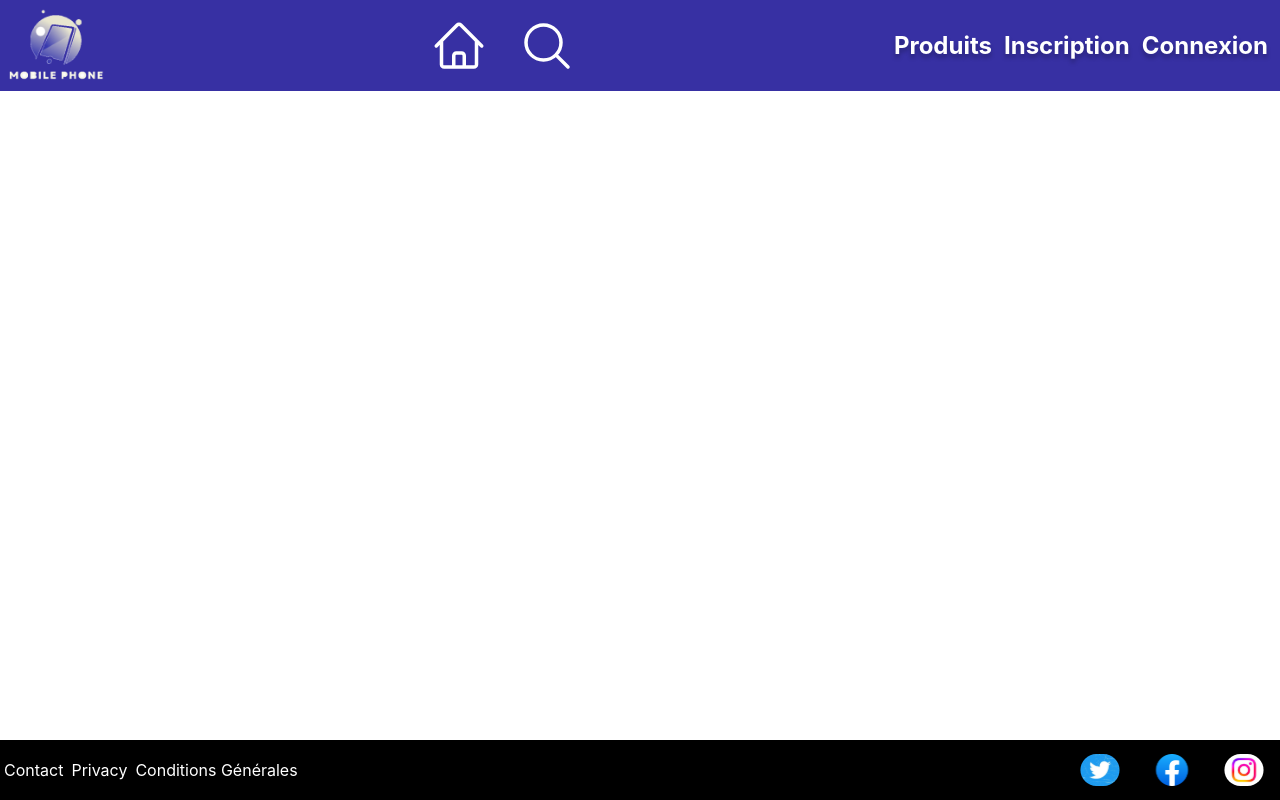
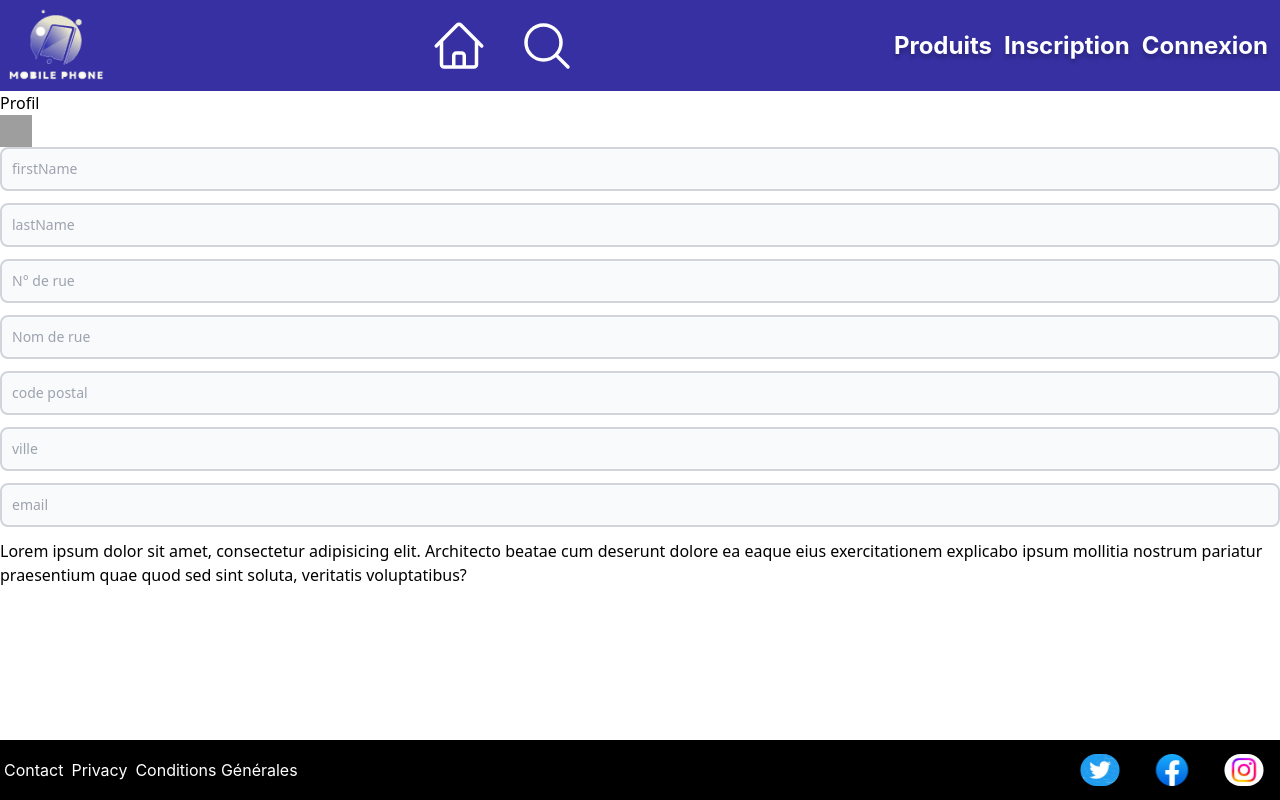
Before and after one commit to CDA-210823/front-end, a React (Vite) app: page /profile in a window 1280 px wide. Built offline with nearby package versions, Linux system fonts and the light colour scheme; grey boxes are pictures that could not be loaded.

Commit message:
[FIX][GC] - WIP

```diff
--- a/src/App.jsx
+++ b/src/App.jsx
@@ -8,7 +8,8 @@ import Registration from './views/Registration/Registration.jsx';
 import Product from './views/Product/Product.jsx';
 import {ToastContainer} from 'react-toastify';
 import Footer from './components/Footer/Footer.jsx';
-import ShowProduct from "./components/Product/ShowProduct.jsx";
+import ShowProduct from './components/Product/ShowProduct.jsx';
+import Profile from './views/Profile/Profile.jsx';
 const App = () => {
     return (
         <Router>
@@ -20,6 +21,8 @@ const App = () => {
                 <Route path="/registration" element={<Registration/>}/>
                 <Route path="/product" element={<Product/>}/>
                 <Route path="/show/:id" element={<ShowProduct/>}/>
+                <Route path="/profile" element={<Profile />} />
+                <Route path="*" element={<Home/>} />
             </Routes>
             <ToastContainer
                 position="bottom-right"
--- /dev/null
+++ b/src/views/Profile/Profile.jsx
@@ -0,0 +1,21 @@
+import React from 'react'
+
+const Profile = () => {
+    return (
+        <div>
+            <h1>Profil</h1>
+            <div className="containerDetailsProduct">
+                <img className="w-8 h-8" src="https://cdn.pixabay.com/photo/2015/10/05/22/37/blank-profile-picture-973460_1280.png" alt="profile" />
+                <input type="text" id="firstName" name="firstName" placeholder="firstName" />
+                <input type="text" id="lastName" name="lastName" placeholder="lastName" />
+                <input type="text" id="numberStreet" name="numberStreet" placeholder="N° de rue" />
+                <input type="text" id="nameStreet" name="nameStreet" placeholder="Nom de rue" />
+                <input type="text" id="postalCode" name="postalCode" placeholder="code postal" />
+                <input type="text" id="city" name="city" placeholder="ville" />
+                <input type="email" id="email" name="email" placeholder="email" />
+                Lorem ipsum dolor sit amet, consectetur adipisicing elit. Architecto beatae cum deserunt dolore ea eaque eius exercitationem explicabo ipsum mollitia nostrum pariatur praesentium quae quod sed sint soluta, veritatis voluptatibus?
+            </div>
+        </div>
+    )
+}
+export default Profile
--- a/src/views/Registration/Registration.jsx
+++ b/src/views/Registration/Registration.jsx
@@ -3,6 +3,7 @@ import {ErrorMessage, Field, Form, Formik} from 'formik';
 import {useNavigate} from 'react-router-dom';
 import * as yup from 'yup';
 import {TokenService} from "../../services/TokenService.jsx";
+import {toast} from "react-toastify";
 
 const Registration = () => {
     let navigate = useNavigate();
@@ -12,11 +13,11 @@ const Registration = () => {
                 if (response.status === 201) {
                     navigate('/login');
                 } else {
-                    console.error(response);
+                    toast('Une erreur est survenue ! ' + response.data.message);
                 }
             })
             .catch(error => {
-                console.error(error);
+                toast('Une erreur est survenue ! ' + error.message);
             })
     }
     const initialValues = {
```
